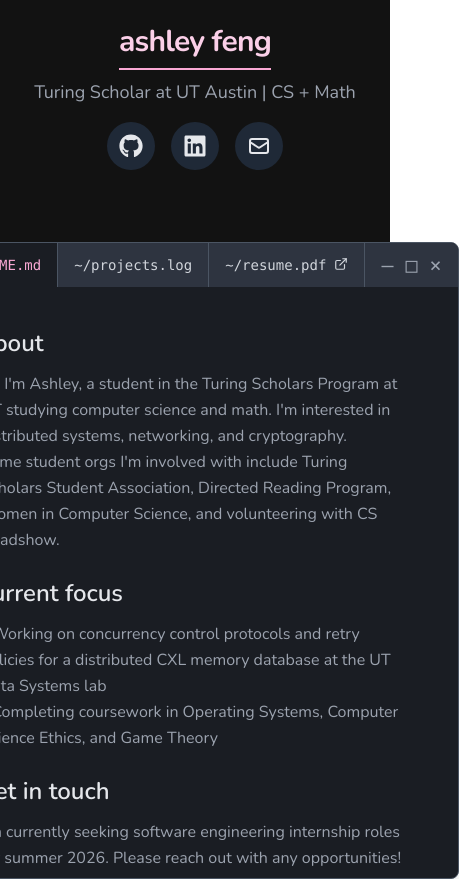
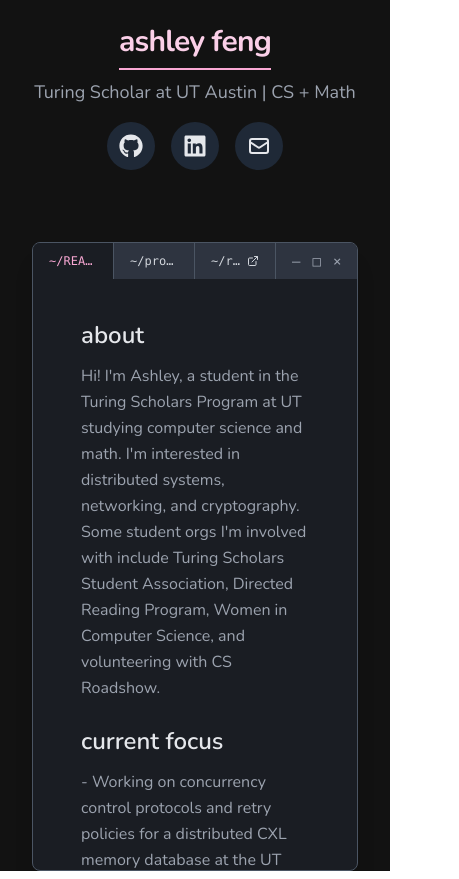
Before and after one commit to ashuie/personal-website, a React (Vite) app: page / in a window 390 px wide. Shown: the whole page, 459 px wide, since content can reach past the window. Built offline with nearby package versions, Linux system fonts and the light colour scheme.

Commit message:
mobile friendly view

```diff
--- a/src/components/WindowTab.jsx
+++ b/src/components/WindowTab.jsx
@@ -24,14 +24,15 @@ export default function WindowTab() {
 
 
   return (
-    <div className="w-full md:w-3/4 rounded-lg overflow-hidden border border-gray-600 bg-[#1a1d23] shadow-xl  transition-all duration-300">
-      <div className="flex bg-[#2e3440] text-sm font-mono text-gray-300">
+    <div className="w-full max-w-full md:w-3/4 rounded-lg overflow-hidden border border-gray-600 bg-[#1a1d23] shadow-xl  transition-all duration-300">
+      <div className="flex flex-wrap bg-[#2e3440] text-xs md:text-sm font-mono text-gray-300">
+      <div className="grid grid-cols-4">
         {tabs.map((tab) =>
           tab.internal ? (
             <button
               key={tab.key}
               onClick={() => setActiveTab(tab.key)}
-            className={`px-4 py-2 border-r border-gray-600 transition-all duration-200
+              className={`truncate px-4 py-2 border-r border-gray-600 transition-all duration-200
                 ${activeTab === tab.key ? 'bg-[#1a1d23] text-pink-300' : 'hover:text-pink-300'}`}
             >
               {tab.label}
@@ -42,21 +43,23 @@ export default function WindowTab() {
               href={tab.href}
               target="_blank"
               rel="noopener noreferrer"
-            className="flex items-center px-4 py-2 border-r border-gray-600 hover:text-pink-300 transition-all duration-200"
+              className="flex items-center px-4 py-2 border-r border-gray-600 hover:text-pink-300 transition-all duration-200 max-w-[10rem]"
             >
-          <span className="inline-flex gap-2">{tab.label} <FiExternalLink className="relative top-[2px]"/></span>
-
+              <span className="inline-flex items-center gap-1 overflow-hidden">
+                <span className="truncate">{tab.label}</span>
+                <FiExternalLink className="text-xs md:text-base flex-shrink-0" />
+              </span>
             </a>
           )
         )}
-        <div className="ml-auto flex items-center space-x-3 px-4 py-2 text-gray-400 text-xl">
+        <div className="ml-auto flex items-center space-x-3 px-4 py-2 text-gray-400 text-sm md:text-lg">
           <button className="hover:text-pink-300 cursor-pointer">—</button>       {/* Minimize */}
           <button className="hover:text-pink-300 cursor-pointer">□</button>       {/* Maximize */}
           <button className="hover:text-pink-300 cursor-pointer">×</button>        {/* Close */}
         </div>
       </div>
+      </div>
 
-      {/* Tab content */}
       <div key={activeTab} className="p-6 h-[70vh] text-gray-200 font-sans overflow-y-auto ">
         {activeTab === 'home' && <div><About/></div>}
         {activeTab === 'projects' && <div><Projects/></div>}
```
Lines whose indentation alone changed are shown as unchanged.
